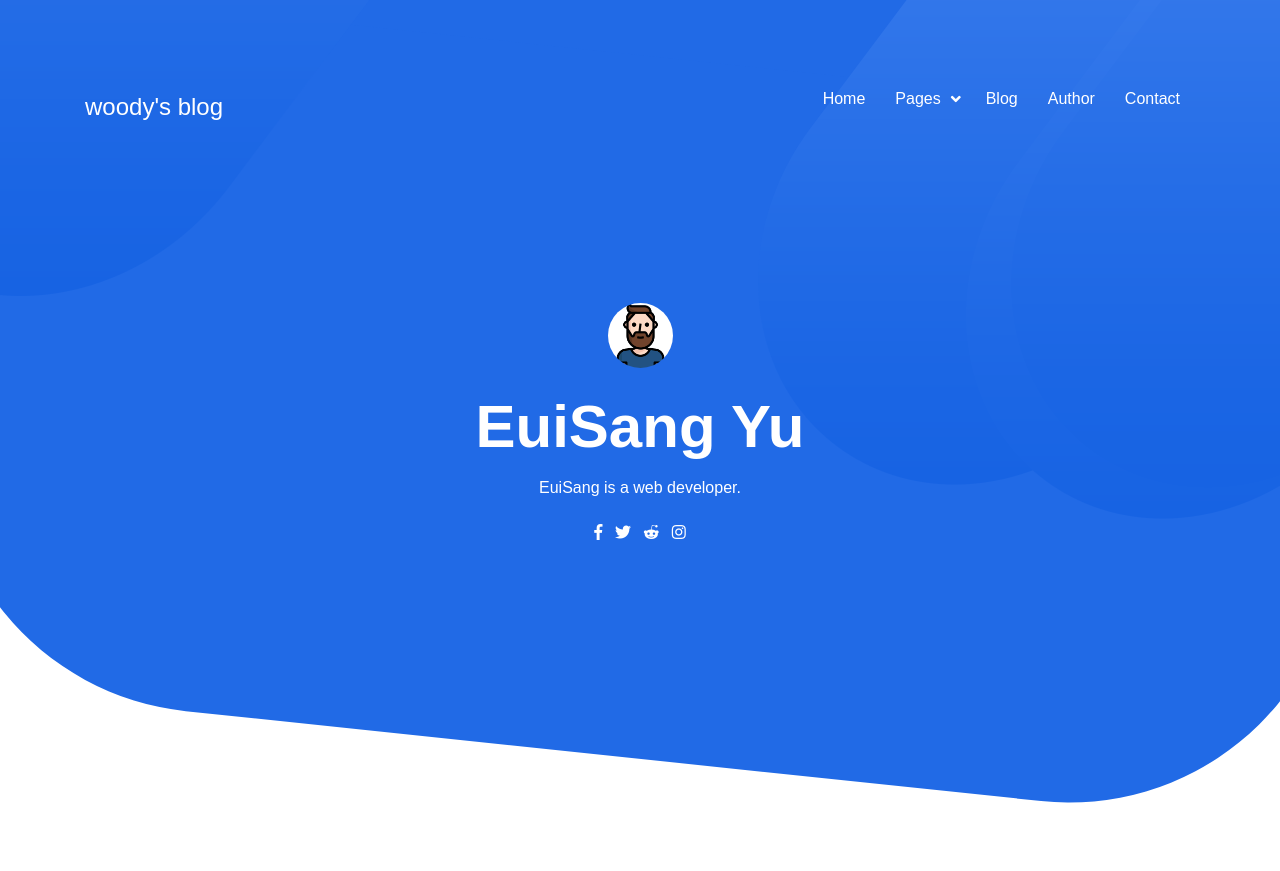
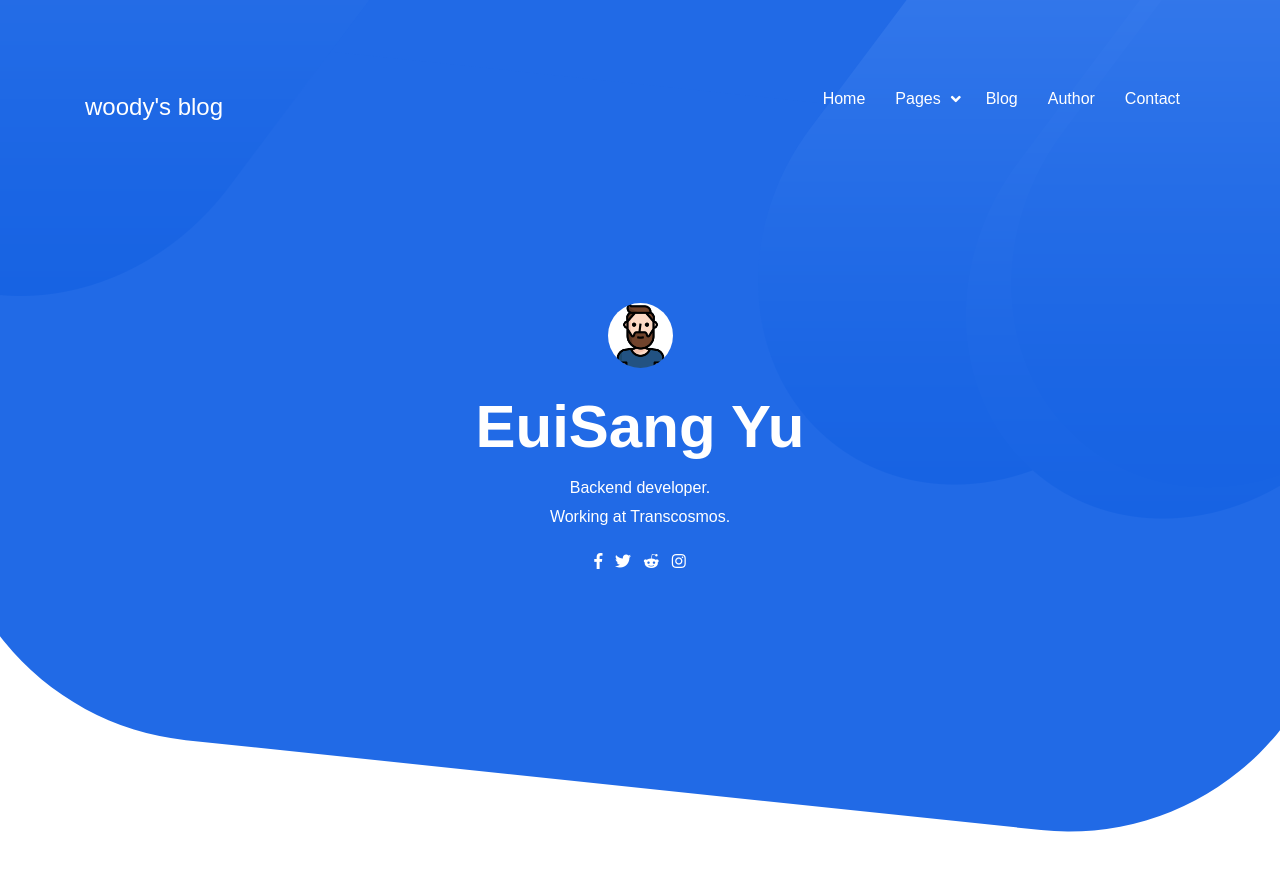
Before and after one commit to yuuisang/yuuisang.github.io, a Jekyll site: the page built from _authors/euisang.html, in a window 1280 px wide and 900 px high. Shown: the top 871 px of the window. Built offline with Jekyll 4.4.1, drawn with Linux system fonts in a browser that asks for light colours; some web fonts are replaced.

Commit message:
theme set

```diff
--- a/_authors/euisang.html
+++ b/_authors/euisang.html
@@ -7,6 +7,6 @@ facebook: http://facebook.com/yuuisang
 twitter: http://twitter.com/yuuisang
 instagram: http://instagram.com/clothes__yy
 reddit: http://reddit.com/yuuisang
-bio: EuiSang is a web developer.
+bio: Backend developer. <br>Working at Transcosmos.
 image: /assets/images/author-img5.jpg
 ---
--- a/contact.html
+++ b/contact.html
@@ -1,6 +1,6 @@
 ---
 layout: page
-title: Contact Us
+title: Contact Me
 ---
 <div class="contact-area bg-color1 p-t-130 p-b-130">
    <div class="container">
```
